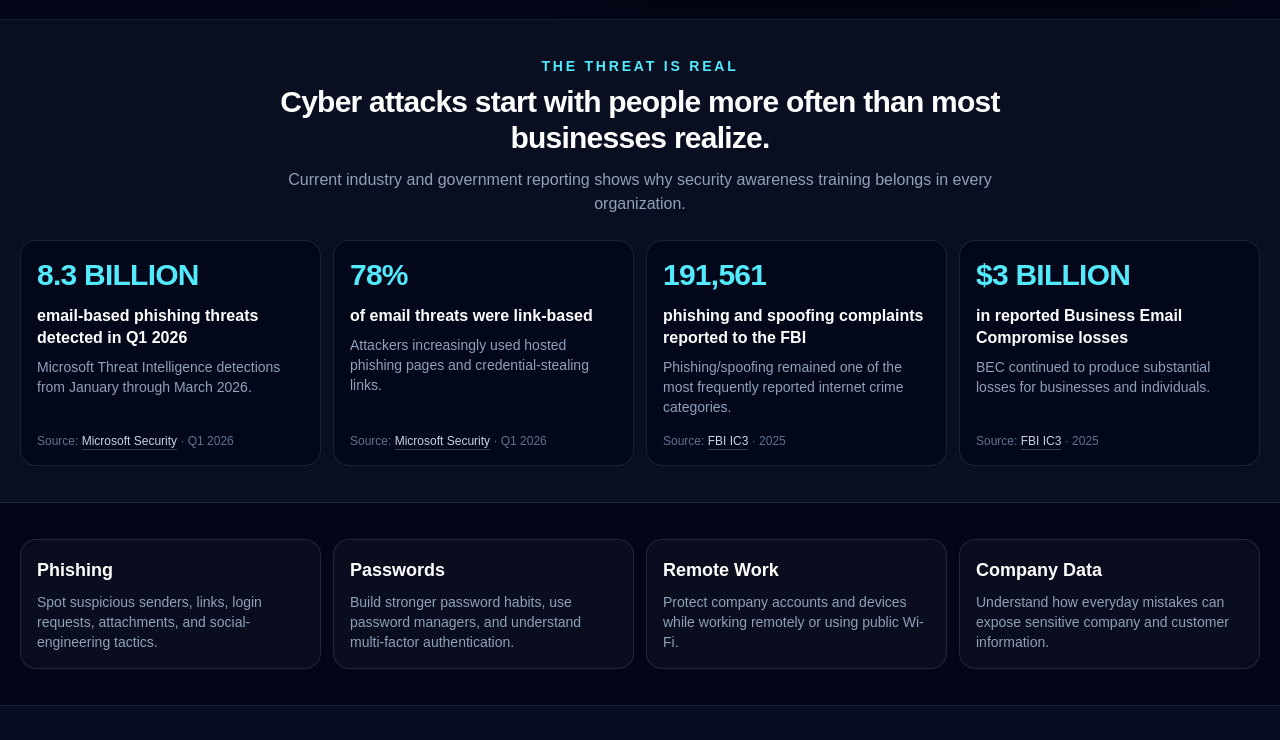
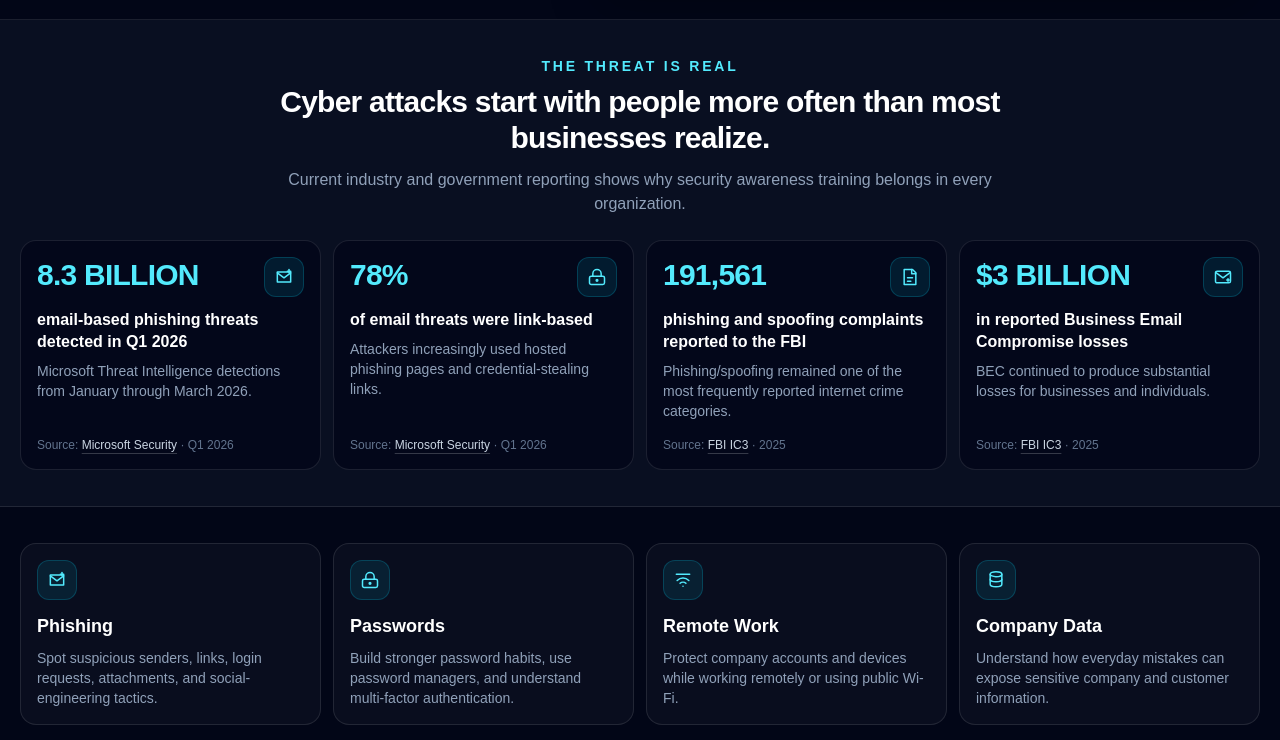
Before and after one commit to microsecs/cyber-training-platform, a Next.js app: page / in a window 1280 px wide. Shown: the part 569-1309 px from the top of the page. Built offline with nearby package versions, Linux system fonts and the light colour scheme; no server answers; the database is empty.

Commit message:
MicroSECONDS v9.0.14 - homepage icons

```diff
--- a/src/app/page.tsx
+++ b/src/app/page.tsx
@@ -2,6 +2,43 @@ import Link from "next/link";
 import { getHomepageSettings } from "@/lib/homepage-settings";
 
 export const dynamic = "force-dynamic";
+
+function CardIcon({ kind }: { kind: string }) {
+  const common = "h-5 w-5";
+  const props = {
+    className: common,
+    viewBox: "0 0 24 24",
+    fill: "none",
+    stroke: "currentColor",
+    strokeWidth: 1.8,
+    strokeLinecap: "round" as const,
+    strokeLinejoin: "round" as const,
+    "aria-hidden": true,
+  };
+
+  const k = kind.toLowerCase();
+
+  if (k.includes("password") || k.includes("credential")) {
+    return <svg {...props}><rect x="3" y="11" width="18" height="10" rx="2"/><path d="M7 11V8a5 5 0 0 1 10 0v3"/><circle cx="12" cy="16" r="1"/></svg>;
+  }
+  if (k.includes("remote") || k.includes("wi-fi") || k.includes("wifi")) {
+    return <svg {...props}><path d="M5 12.5a10 10 0 0 1 14 0"/><path d="M8.5 16a5 5 0 0 1 7 0"/><path d="M12 19.5h.01"/><path d="M4 5h16"/></svg>;
+  }
+  if (k.includes("data") || k.includes("breach")) {
+    return <svg {...props}><ellipse cx="12" cy="5" rx="7" ry="3"/><path d="M5 5v6c0 1.7 3.1 3 7 3s7-1.3 7-3V5"/><path d="M5 11v6c0 1.7 3.1 3 7 3s7-1.3 7-3v-6"/></svg>;
+  }
+  if (k.includes("loss") || k.includes("compromise") || k.includes("business email")) {
+    return <svg {...props}><rect x="3" y="5" width="18" height="14" rx="2"/><path d="m4 7 8 6 8-6"/><path d="M16.5 15.5h3"/><path d="M18 14v3"/></svg>;
+  }
+  if (k.includes("link") || k.includes("url")) {
+    return <svg {...props}><path d="M10 13a5 5 0 0 0 7.1 0l2-2a5 5 0 0 0-7.1-7.1l-1.1 1.1"/><path d="M14 11a5 5 0 0 0-7.1 0l-2 2A5 5 0 0 0 12 20.1l1.1-1.1"/><path d="M12 8v4"/></svg>;
+  }
+  if (k.includes("complaint") || k.includes("report")) {
+    return <svg {...props}><path d="M9 3h6l4 4v14H5V3h4"/><path d="M14 3v5h5"/><path d="M9 13h6"/><path d="M9 17h4"/></svg>;
+  }
+  return <svg {...props}><path d="M4 6h16v12H4z"/><path d="m4 7 8 6 8-6"/><path d="M18 3v4"/><path d="M16 5h4"/></svg>;
+}
+
 
 export default async function Home() {
   const settings = await getHomepageSettings();
@@ -97,7 +134,12 @@ export default async function Home() {
             <div className="mt-6 grid gap-3 md:grid-cols-2 xl:grid-cols-4">
               {stats.map((stat) => (
                 <article key={stat.id} className="flex min-h-[205px] flex-col rounded-2xl border border-white/10 bg-slate-950/75 p-4">
-                  <div className="text-2xl font-black tracking-tight text-cyan-300 md:text-3xl">{stat.value}</div>
+                  <div className="flex items-start justify-between gap-3">
+                    <div className="text-2xl font-black tracking-tight text-cyan-300 md:text-3xl">{stat.value}</div>
+                    <div className="flex h-10 w-10 shrink-0 items-center justify-center rounded-xl border border-cyan-400/20 bg-cyan-400/10 text-cyan-300">
+                      <CardIcon kind={`${stat.label} ${stat.detail ?? ""}`} />
+                    </div>
+                  </div>
                   <h3 className="mt-3 font-semibold leading-snug">{stat.label}</h3>
                   {stat.detail ? <p className="mt-2 text-sm leading-5 text-slate-400">{stat.detail}</p> : null}
                   <div className="mt-auto pt-4 text-xs text-slate-500">
@@ -123,6 +165,9 @@ export default async function Home() {
               ["Company Data", "Understand how everyday mistakes can expose sensitive company and customer information."],
             ].map(([title, body]) => (
               <div key={title} className="rounded-2xl border border-white/10 bg-white/[0.03] p-4">
+                <div className="mb-3 flex h-10 w-10 items-center justify-center rounded-xl border border-cyan-400/20 bg-cyan-400/10 text-cyan-300">
+                  <CardIcon kind={title} />
+                </div>
                 <div className="text-lg font-semibold">{title}</div>
                 <p className="mt-2 text-sm leading-5 text-slate-400">{body}</p>
               </div>
```
